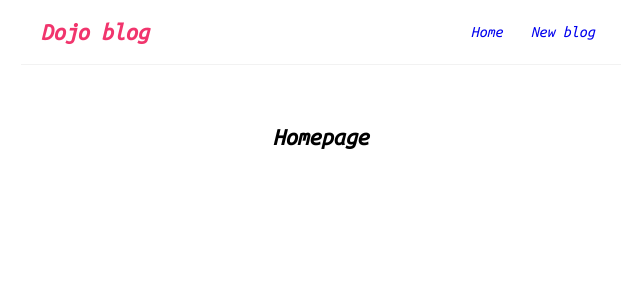
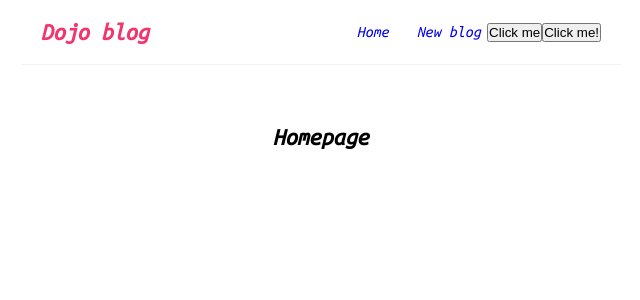
Before and after one commit to liezsm/react-course-by-netninja, a React (Create React App) app: page / in a window 1280 px wide. Shown: the top 300 px of the page, without its empty margins (319-959 px from the left). Built offline with nearby package versions, Linux system fonts and the light colour scheme.

Commit message:
Part: click events

```diff
--- a/src/reactcourseNetNinja/components/Navbar.js
+++ b/src/reactcourseNetNinja/components/Navbar.js
@@ -1,10 +1,27 @@
 const Navbar = () => {
+  // todo normal func
+  const handleClick = () => {
+    console.log("hello ninjas");
+  };
+  //   todo when passing an argument
+  const handleClickagain = (name) => {
+    console.log(name);
+  };
+
   return (
     <nav className='navbar'>
       <h1>Dojo blog</h1>
       <div className='links'>
         <a href='/'>Home</a>
         <a href='/create'>New blog</a>
+        <button onClick={handleClick}>Click me</button>
+        <button
+          onClick={() => {
+            handleClickagain("test");
+          }}
+        >
+          Click me!
+        </button>
       </div>
     </nav>
   );
```
